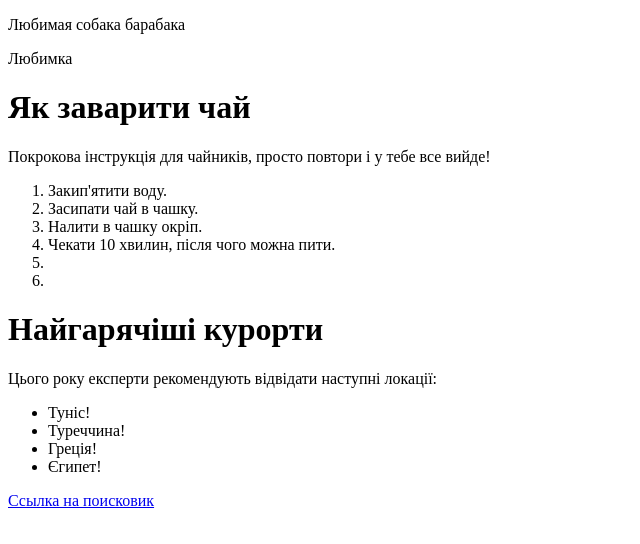
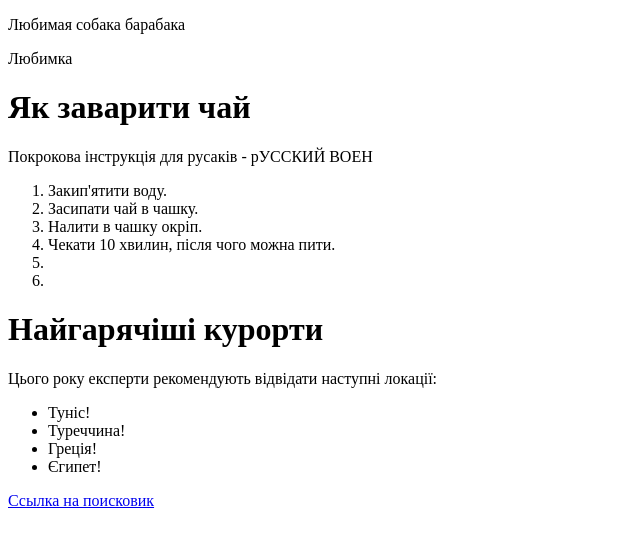
Before and after one commit to valentkarp/tutorial, a plain HTML site: page css/index.html in a window 1280 px wide. Shown: the whole page, without its empty margins (0-640 px from the left). Drawn offline with Linux system fonts and the light colour scheme.

Commit message:
Update index.html

```diff
--- a/css/index.html
+++ b/css/index.html
@@ -9,7 +9,7 @@
     <p>Любимая собака барабака</p>
     <p>Любимка</p>
     <h1>Як заварити чай</h1>
-<p>Покрокова інструкція для чайників, просто повтори і у тебе все вийде!</p>
+<p>Покрокова інструкція для русаків - рУССКИЙ ВОЕН</p>
 
 <ol>
   <li>Закип'ятити воду.</li>
```
